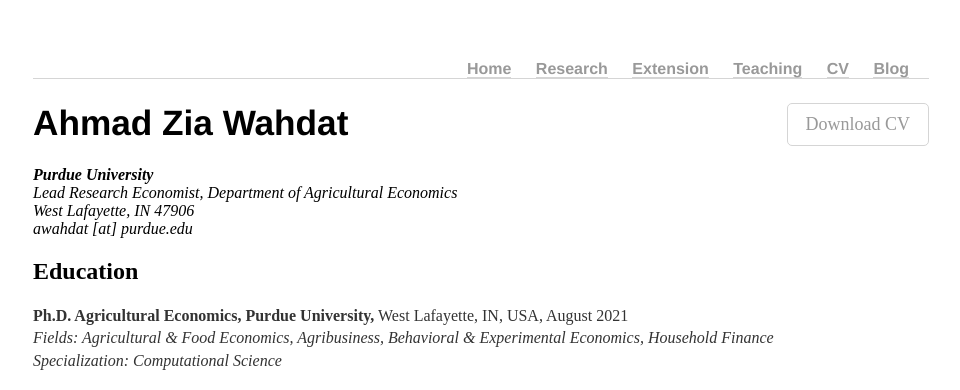
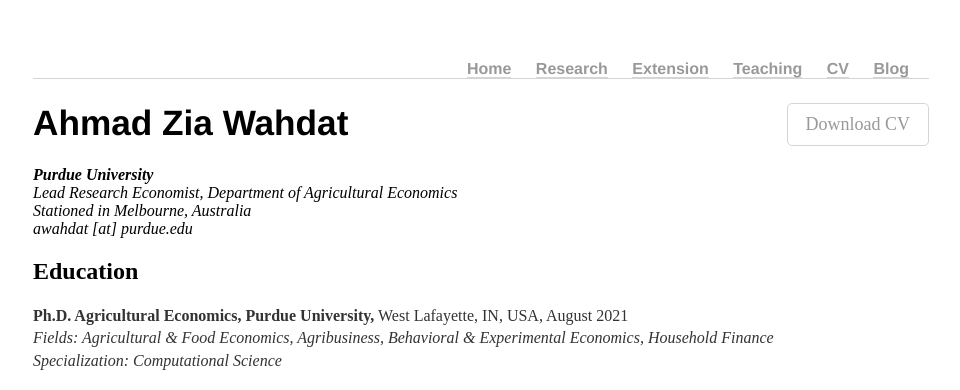
Before and after one commit to awahdat/webpage, a Jekyll site: the page built from cv/index.html, in a window 1280 px wide. Shown: the top 390 px of the page, without its empty margins (159-1119 px from the left). Built offline with Jekyll 4.4.1, drawn with Linux system fonts in a browser that asks for light colours.

Commit message:
Update index.html

```diff
--- a/cv/index.html
+++ b/cv/index.html
@@ -11,7 +11,7 @@ description: Current CV for Ahmad Zia Wahdat.
 				<address>
 				<span itemprop="affiliation"><strong>Purdue University</strong><br></span>
 				<span itemprop="affiliation">Lead Research Economist, Department of Agricultural Economics<br></span>
-				West Lafayette, IN 47906<br>
+				Stationed in Melbourne, Australia<br>
 				<span class="obfuscate">awahdat [at] purdue.edu</span>
 				</address>
 				</div>
```
